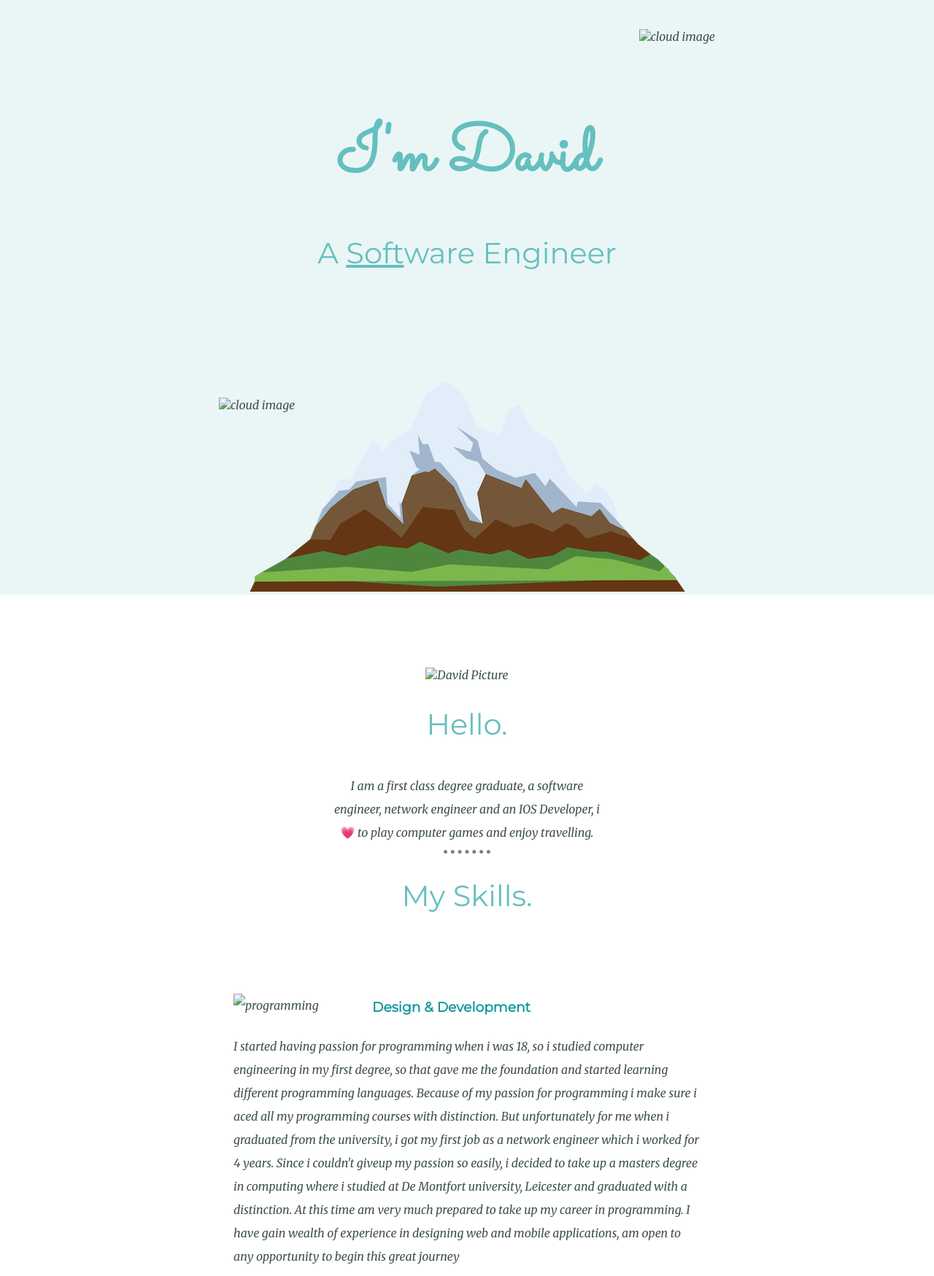
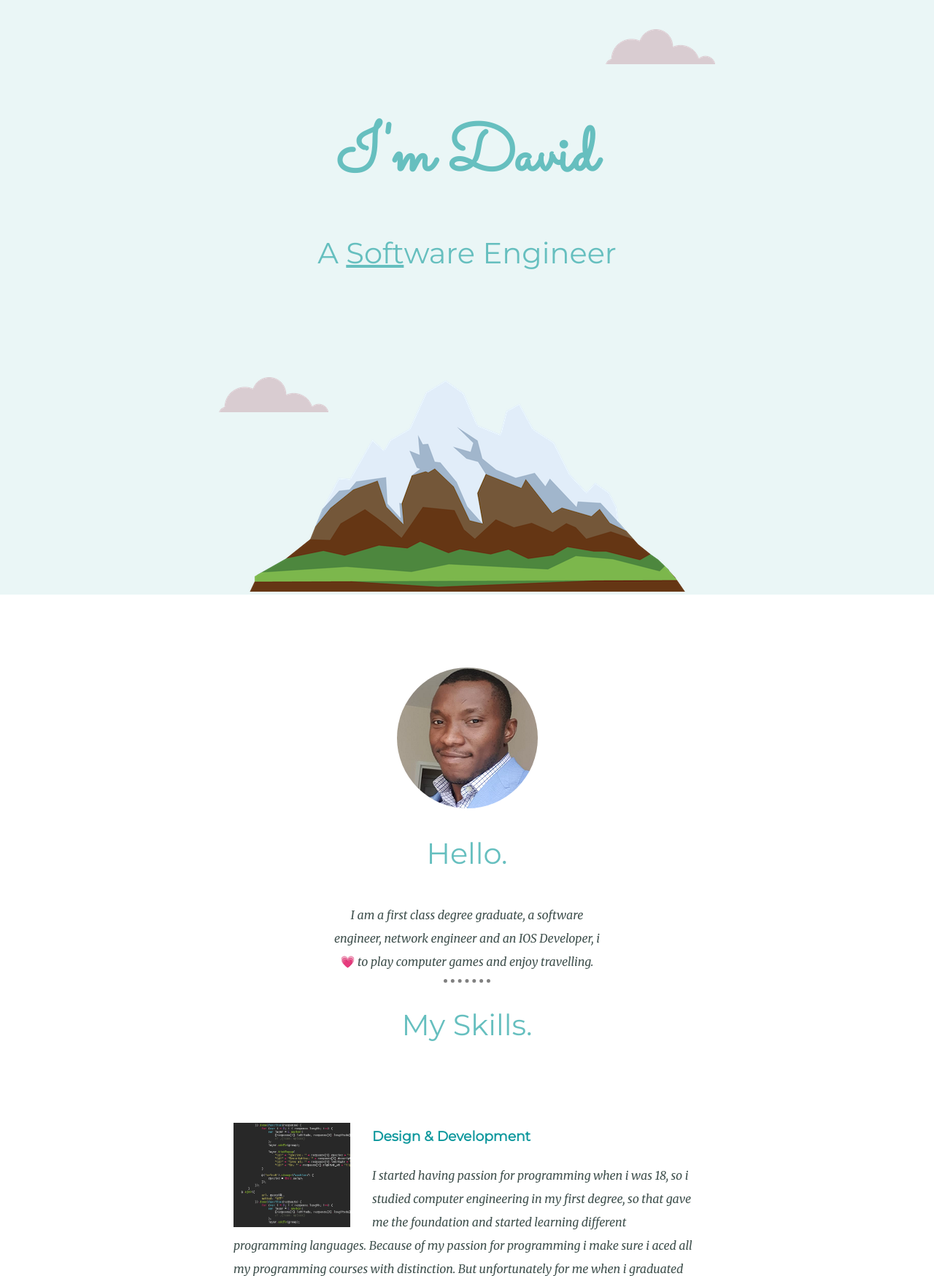
Before and after one commit to dibanga2800/CV, a plain HTML site: page index.html in a window 1280 px wide. Shown: the top 1749 px of the page at 73% size. Drawn offline with Linux system fonts and the light colour scheme; files whose address does not match are found by name.

Commit message:
Update index.html

```diff
--- a/index.html
+++ b/index.html
@@ -12,18 +12,18 @@
 <body>
 
   <div class="top-container">
-    <img class="top-cloud" src="images/cloud.png" alt="cloud image">
+    <img class="top-cloud" src="cloud.png" alt="cloud image">
     <h1>I'm David</h1>
     <h2>
       <p>A <span class="sof">Soft</span>ware Engineer</p>
     </h2>
-    <img class="bottom-cloud" src="images/cloud.png" alt="cloud image">
+    <img class="bottom-cloud" src="cloud.png" alt="cloud image">
     <img src="images/mountain.png" alt="mountain image">
   </div>
 
   <div class="middle-container">
     <div class="dave">
-      <img src="images/dibanga1.png" alt="David Picture">
+      <img src="dibanga1.png" alt="David Picture">
       <h2>Hello.</h2>
       <p class="intro">I am a first class degree graduate, a software engineer, network engineer and an IOS Developer, i 💗 to play computer games and enjoy travelling.</p>
     </div>
@@ -31,7 +31,7 @@
     <div class="skills">
       <h2>My Skills.</h2>
       <div class="skill-row">
-        <img class="codeing-img" src="images/code-img.gif" alt="programming">
+        <img class="codeing-img" src="code-img.gif" alt="programming">
         <h3>Design & Development</h3>
         <p>I started having passion for programming when i was 18, so i studied computer engineering in my first degree, so that gave me the foundation and started learning different programming languages. Because of my passion for programming i make
           sure i aced all my programming courses with distinction. But unfortunately for me when i graduated from the university, i got my first job as a network engineer which i worked for 4 years. Since i couldn't giveup my passion so easily, i
@@ -40,7 +40,7 @@
       </div>
       <hr>
       <div class="skill-row">
-        <img class="network-img" src="images/network.png" alt="Networking">
+        <img class="network-img" src="network.png" alt="Networking">
         <h3>Network Engineering</h3>
         <p>I have worked as a network engineer for one of Africa's Telecommunication giant, Tizeti Inc. for four years. I joined Tizeti when it was just starting up and we grow the company to become one of Africa's telecome giant. One of the major
           projects i executed at Tizeti was the Facebook express wifi project which i managed as the project engineer from start to finish.</p>
```
